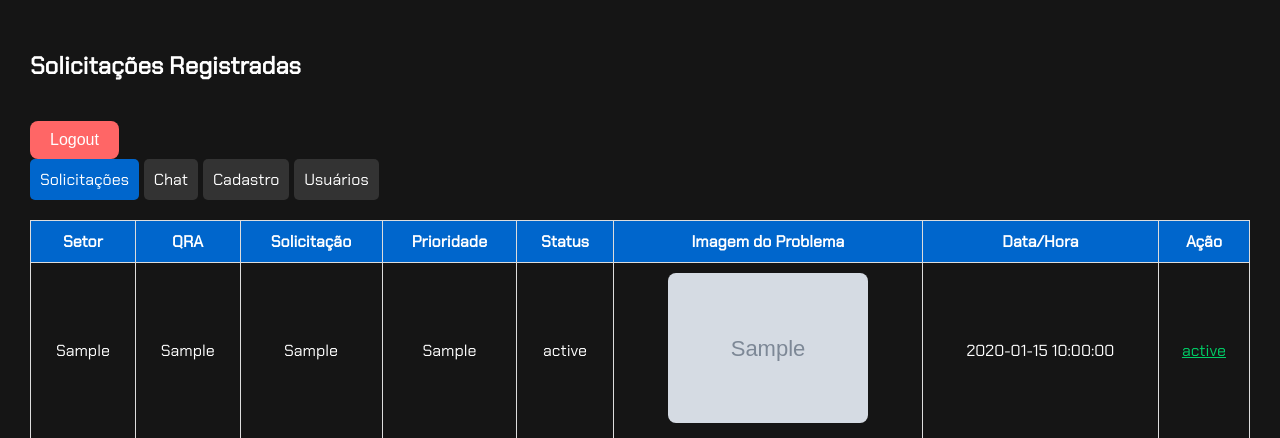
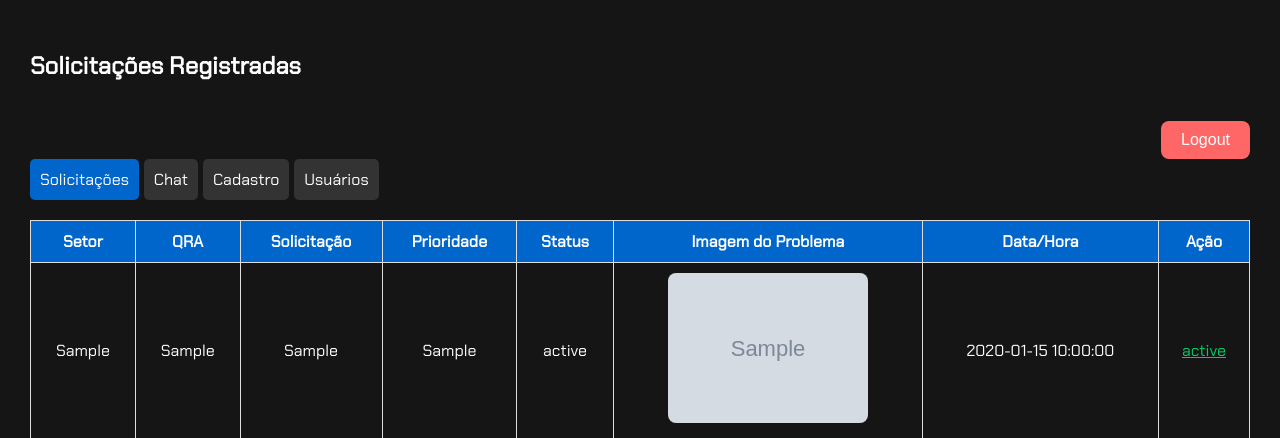
Before and after one commit to razhaum/STI, a Flask app: page /solicitacoes in a window 1280 px wide. Shown: the top 438 px of the page. Run offline with Flask 3, Linux system fonts and the light colour scheme; the first user in the database is signed in; tables that the repository leaves empty hold one stand-in row (Sample ...).

Commit message:
Atualizações no layout e funcionalidades do projeto

```diff
--- a/templates/solicitacoes.html
+++ b/templates/solicitacoes.html
@@ -132,9 +132,18 @@
 <body>
     <h2>Solicitações Registradas</h2>
 
-    <form action="{{ url_for('logout') }}" method="POST">
-        <button type="submit" class="logout-btn">Logout</button>
-    </form>
+
+    </div>
+    {% if session.get('usuario') %}
+    <div style="text-align: right;">
+        <form action="{{ url_for('logout') }}" method="POST">
+            <button type="submit" class="logout-btn">Logout</button>
+        </form>
+    </div>
+{% endif %}
+
+
+
 
     <div class="tabs">
         <div class="tab active" onclick="showTab('solicitacoes')">Solicitações</div>
```
